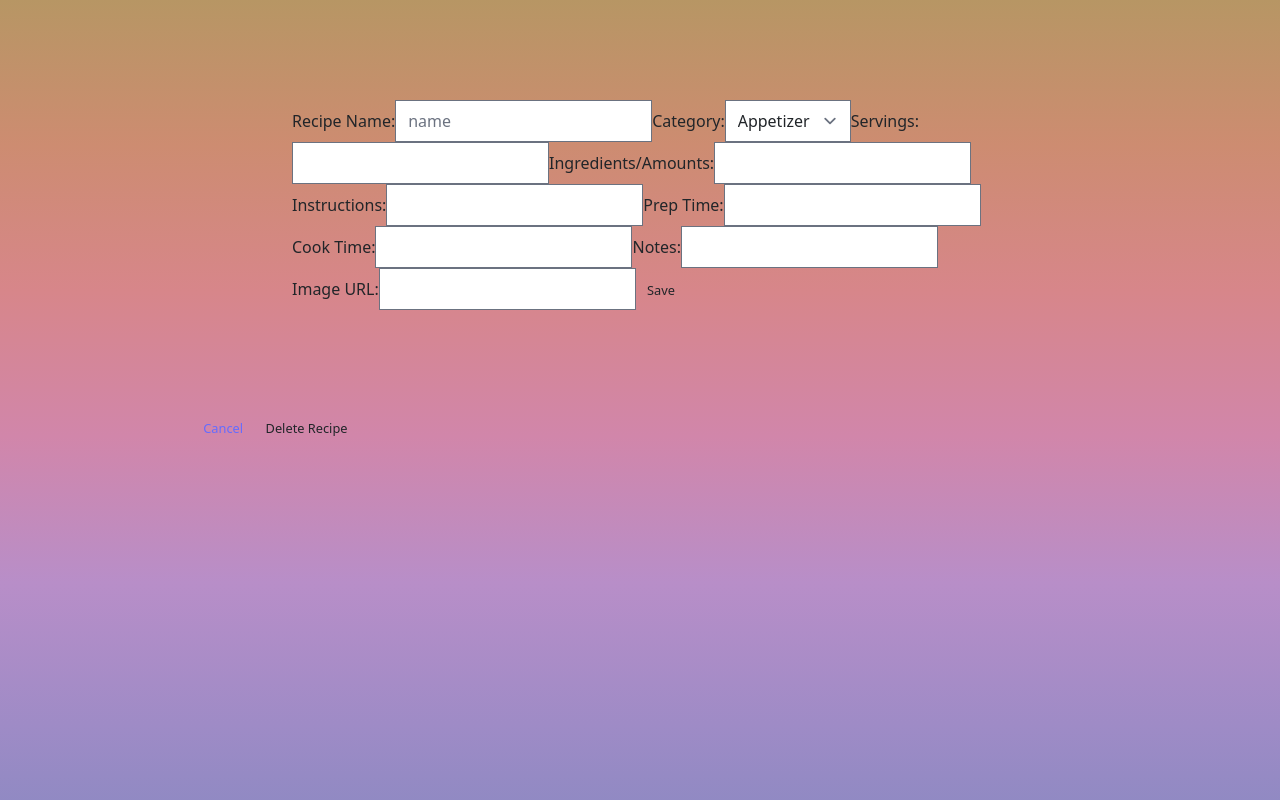
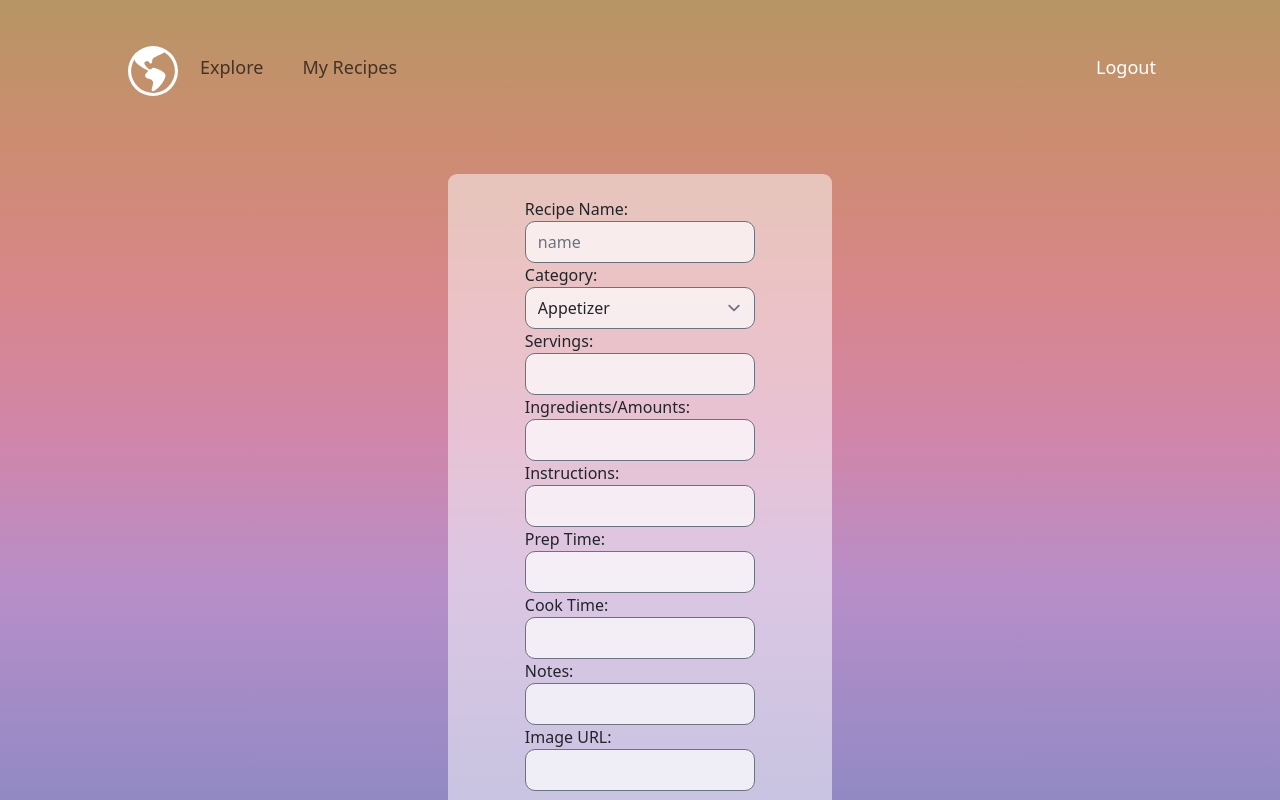
Before and after one commit to amyrtandrew/Connected_Cook_Website, a React (Vite) app: page /edit-recipe/1 in a window 1280 px wide. Shown: the top 800 px of the page. Built offline with nearby package versions, Linux system fonts and the light colour scheme; no server answers.

Commit message:
add/edit form css

```diff
--- a/src/Components/Profile/MyRecipes/CreateRecipeForm.jsx
+++ b/src/Components/Profile/MyRecipes/CreateRecipeForm.jsx
@@ -18,8 +18,7 @@ const CreateRecipeForm = ({ onCreateRecipe }) => {
         display: "flex",
         justifyContent: "center",
         alignItems: "center",
-        paddingTop: "50px",
-        marginTop: "25vh",
+        marginTop: "15vh",
         marginLeft: "auto",
         marginRight: "auto",
         borderRadius: "9px",
@@ -176,10 +175,35 @@ const CreateRecipeForm = ({ onCreateRecipe }) => {
           placeholder="URL here"
           onChange={(e) => setImage(e.target.value)}
         />
-        <button type="submit">Add Recipe</button>
+        <button
+          type="submit"
+          style={{
+            backgroundColor: "royalblue",
+            color: "white",
+            marginLeft: "15vw",
+            position: "absolute",
+            display: "flex",
+            marginTop: "5vh",
+            width: "fit-content",
+            textAlign: "center",
+          }}
+        >
+          Add Recipe
+        </button>
         <div className="home-link">
           <Link to="/my-recipes">
-            <button style={{ backgroundColor: "blue", color: "black" }}>
+            <button
+              style={{
+                backgroundColor: "#C6B466",
+                color: "white",
+                marginLeft: "-5vw",
+                position: "absolute",
+                display: "flex",
+                marginTop: "5vh",
+                width: "fit-content",
+                textAlign: "center",
+              }}
+            >
               Cancel
             </button>
           </Link>
--- a/src/Components/Profile/MyRecipes/EditRecipe.jsx
+++ b/src/Components/Profile/MyRecipes/EditRecipe.jsx
@@ -2,6 +2,7 @@ import { useState, useEffect } from "react";
 import { Link, useNavigate, useParams } from "react-router-dom";
 import axios from "axios";
 import React from "react";
+import NavBar from "../../NavBar/NavBar";
 
 const EditRecipe = () => {
   const { recipeId } = useParams();
@@ -70,6 +71,22 @@ const EditRecipe = () => {
 
   return (
     <div>
+      <NavBar />
+      <div
+        style={{
+          display: "flex",
+          flexDirection: "column",
+          justifyContent: "center",
+          alignItems: "center",
+          marginTop: "15vh",
+          marginLeft: "auto",
+          marginRight: "auto",
+          borderRadius: "9px",
+          height: "80vh",
+          width: "30vw",
+          backgroundColor: "rgb(255 255 255 / 50%)",
+        }}
+      >
         <form className="create-recipe-form" onSubmit={(e) => handleEdit(e)}>
           <label htmlFor="recipeName">Recipe Name:</label>
           <input
@@ -77,16 +94,30 @@ const EditRecipe = () => {
             id="recipeName"
             type="text"
             required
+            style={{
+              borderRadius: "10px",
+              width: "18vw",
+              backgroundColor: "rgb(255 255 255 / 70%)",
+            }}
             placeholder="name"
             value={values.recipeName}
-          onChange={(e) => setValues({ ...values, recipeName: e.target.value })}
+            onChange={(e) =>
+              setValues({ ...values, recipeName: e.target.value })
+            }
           />
           <label htmlFor="category">Category:</label>
           <select
             name="category"
             id="category"
+            style={{
+              borderRadius: "10px",
+              width: "18vw",
+              backgroundColor: "rgb(255 255 255 / 70%)",
+            }}
             value={values.categoryId}
-          onChange={(e) => setValues({ ...values, categoryId: e.target.value })}
+            onChange={(e) =>
+              setValues({ ...values, categoryId: e.target.value })
+            }
           >
             <option value="1">Appetizer</option>
             <option value="2">Breakfast</option>
@@ -101,6 +132,11 @@ const EditRecipe = () => {
             name="servings"
             id="servings"
             type="text"
+            style={{
+              borderRadius: "10px",
+              width: "18vw",
+              backgroundColor: "rgb(255 255 255 / 70%)",
+            }}
             value={values.servings}
             onChange={(e) => setValues({ ...values, servings: e.target.value })}
           />
@@ -109,6 +145,11 @@ const EditRecipe = () => {
             name="ingredients"
             id="ingredients"
             type="text"
+            style={{
+              borderRadius: "10px",
+              width: "18vw",
+              backgroundColor: "rgb(255 255 255 / 70%)",
+            }}
             value={values.ingredients}
             onChange={(e) =>
               setValues({ ...values, ingredients: e.target.value })
@@ -119,6 +160,11 @@ const EditRecipe = () => {
             name="instructions"
             id="instructions"
             type="text"
+            style={{
+              borderRadius: "10px",
+              width: "18vw",
+              backgroundColor: "rgb(255 255 255 / 70%)",
+            }}
             value={values.instructions}
             onChange={(e) =>
               setValues({ ...values, instructions: e.target.value })
@@ -129,6 +175,11 @@ const EditRecipe = () => {
             name="prepTime"
             id="prepTime"
             type="text"
+            style={{
+              borderRadius: "10px",
+              width: "18vw",
+              backgroundColor: "rgb(255 255 255 / 70%)",
+            }}
             value={values.prepTime}
             onChange={(e) => setValues({ ...values, prepTime: e.target.value })}
           />
@@ -137,6 +188,11 @@ const EditRecipe = () => {
             name="cookTime"
             id="cookTime"
             type="text"
+            style={{
+              borderRadius: "10px",
+              width: "18vw",
+              backgroundColor: "rgb(255 255 255 / 70%)",
+            }}
             value={values.cookTime}
             onChange={(e) => setValues({ ...values, cookTime: e.target.value })}
           />
@@ -145,6 +201,11 @@ const EditRecipe = () => {
             name="notes"
             id="notes"
             type="text"
+            style={{
+              borderRadius: "10px",
+              width: "18vw",
+              backgroundColor: "rgb(255 255 255 / 70%)",
+            }}
             value={values.notes}
             onChange={(e) => setValues({ ...values, notes: e.target.value })}
           />
@@ -154,6 +215,11 @@ const EditRecipe = () => {
             id="image"
             required
             type="text"
+            style={{
+              borderRadius: "10px",
+              width: "18vw",
+              backgroundColor: "rgb(255 255 255 / 70%)",
+            }}
             value={values.image}
             onChange={(e) => setValues({ ...values, image: e.target.value })}
           />
@@ -165,13 +231,55 @@ const EditRecipe = () => {
           // value={values.image}
           onChange={(e) => setValues({ ...values, image: e.target.files[0] })}
         /> */}
-        <button type="submit">Save</button>
-      </form>
+          <button
+            style={{
+              backgroundColor: "royalblue",
+              color: "white",
+              marginLeft: "20vw",
+              position: "absolute",
+              display: "flex",
+              marginTop: "5vh",
+              width: "fit-content",
+              textAlign: "center",
+            }}
+            type="submit"
+          >
+            Save
+          </button>
           <div className="home-link">
             <Link to={`/recipe/${recipeId}`}>
-          <button>Cancel</button>
+              <button
+                style={{
+                  backgroundColor: "#C6B466",
+                  color: "white",
+                  marginLeft: "15vw",
+                  position: "absolute",
+                  display: "flex",
+                  marginTop: "5vh",
+                  width: "fit-content",
+                  textAlign: "center",
+                }}
+              >
+                Cancel
+              </button>
             </Link>
-        <button onClick={(e) => handleDelete(e)}>Delete Recipe</button>
+            <button
+              style={{
+                backgroundColor: "#B95A6A",
+                color: "white",
+                marginLeft: "-5vw",
+                position: "absolute",
+                display: "flex",
+                marginTop: "5vh",
+                width: "fit-content",
+                textAlign: "center",
+              }}
+              onClick={(e) => handleDelete(e)}
+            >
+              Delete Recipe
+            </button>
+          </div>
+        </form>
       </div>
     </div>
   );
```
Lines whose indentation alone changed are shown as unchanged.
